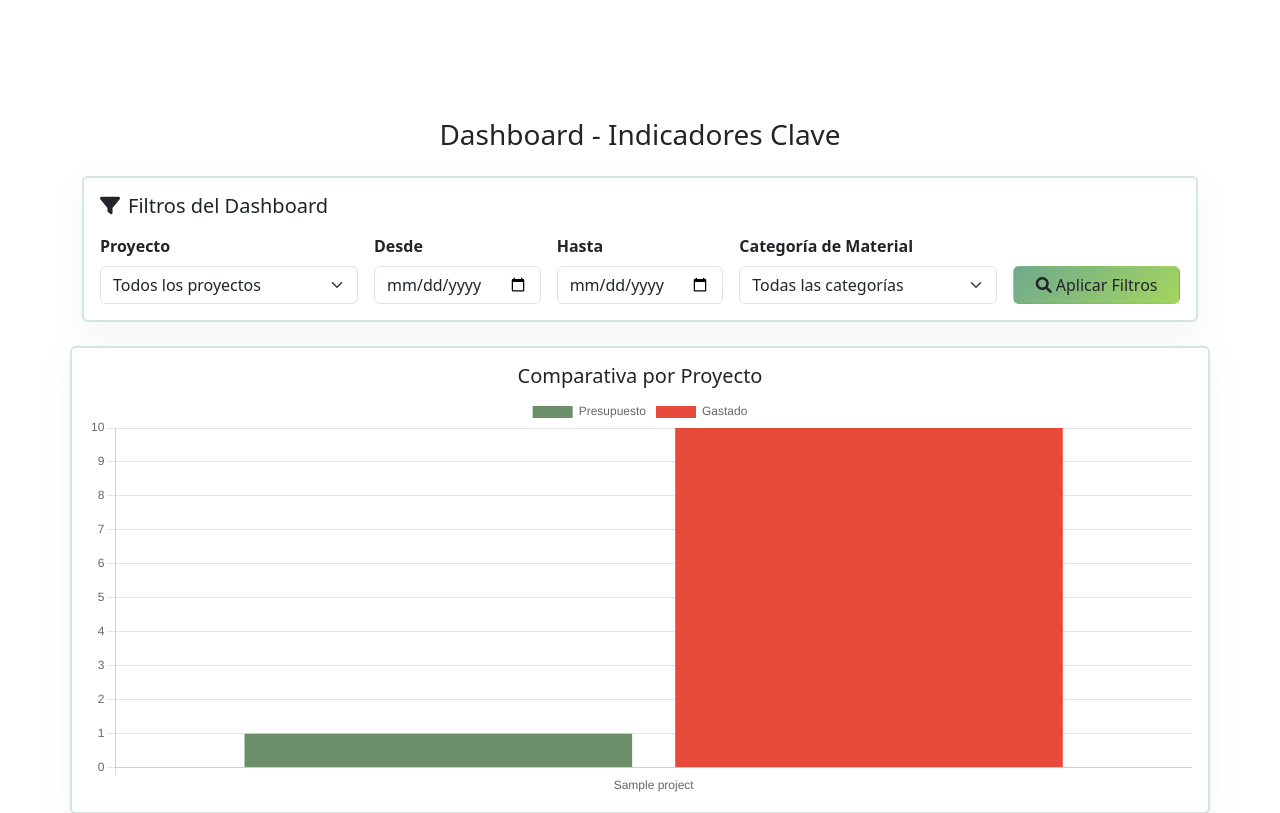
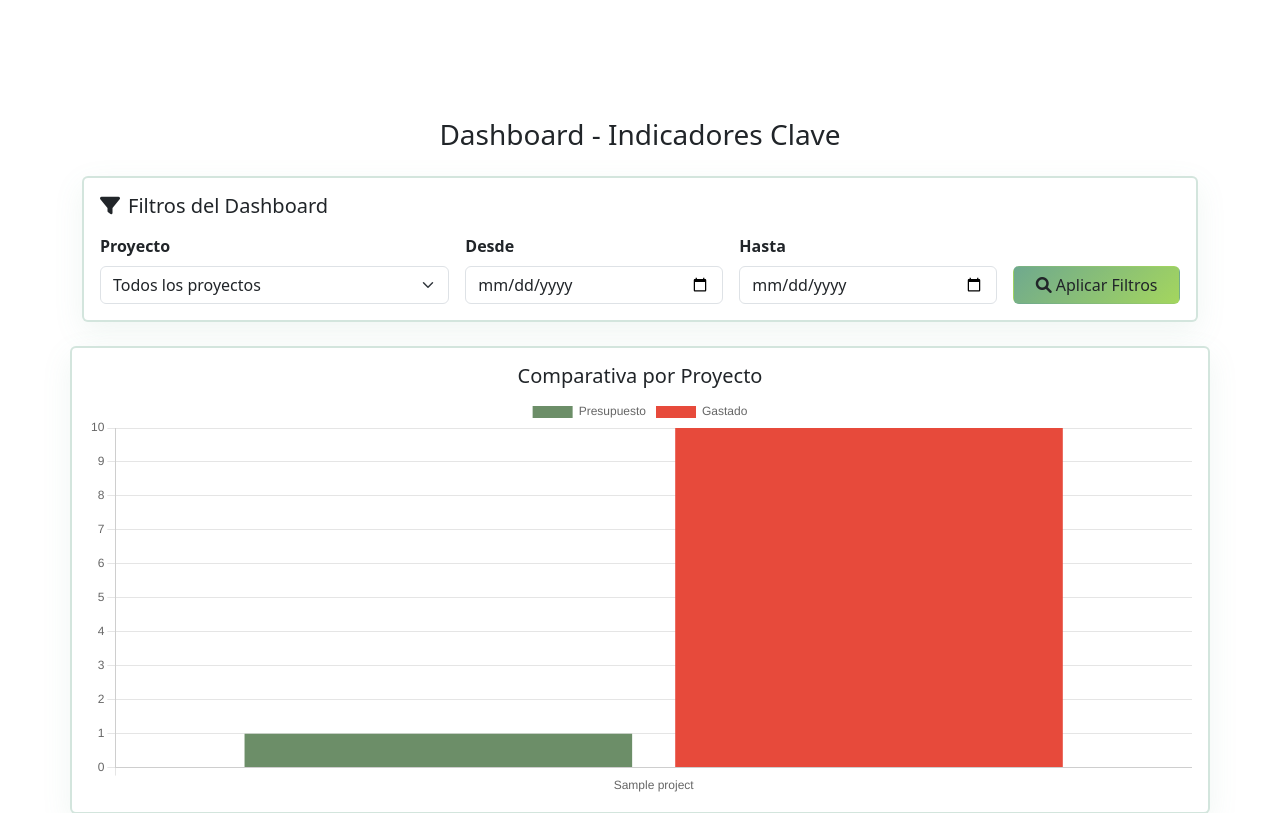
Before and after one commit to Isa-Idarraga/Inclusive-Budget, a Django app: page /jefe/ in a window 1280 px wide. Shown: the part 1061-1874 px from the top of the page. Run offline with Django 5.2, Linux system fonts and the light colour scheme; a user stored in the database is signed in; tables that the repository leaves empty hold one stand-in row (values such as "Sample post").

Commit message:
fix: corregir campo fecha y ajustar filtros del dashboard
- Cambiar created_at por fecha_creacion en queries de proyectos
- Filtrar dropdown de proyectos para excluir estado futuro
- Eliminar filtro de categoría de material según requisitos actualizados
- Ajustar layout del formulario de filtros (3 campos en lugar de 4)

```diff
--- a/dashboard/views.py
+++ b/dashboard/views.py
@@ -62,7 +62,6 @@ def kpis(request):
 
     # === FILTROS ===
     proyecto_id = request.GET.get("proyecto")
-    categoria_material = request.GET.get("categoria")
     fecha_desde = request.GET.get("fecha_desde")
     fecha_hasta = request.GET.get("fecha_hasta")
 
@@ -75,9 +74,9 @@ def kpis(request):
 
     # Aplicar filtro por período (fecha de creación del proyecto)
     if fecha_desde:
-        proyectos = proyectos.filter(created_at__gte=fecha_desde)
+        proyectos = proyectos.filter(fecha_creacion__gte=fecha_desde)
     if fecha_hasta:
-        proyectos = proyectos.filter(created_at__lte=fecha_hasta)
+        proyectos = proyectos.filter(fecha_creacion__lte=fecha_hasta)
 
     # Resumen financiero consolidado
     # Use the stored presupuesto field for total_presupuesto but prefer the computed
@@ -107,20 +106,12 @@ def kpis(request):
     # Materiales con stock bajo (porcentaje de presentation_qty)
     materiales_bajo = Material.objects.filter(stock__lte=F('presentation_qty') * (material_threshold/100.0))
 
-    # Aplicar filtro por categoría de material si se especifica
-    if categoria_material:
-        materiales_bajo = materiales_bajo.filter(category=categoria_material)
-
     # Materiales con stock < 10 por proyecto
     materiales_bajo_10 = ProyectoMaterial.objects.filter(stock_proyecto__lt=10)
 
     # Filtrar materiales bajo stock por proyecto si aplica
     if proyecto_id:
         materiales_bajo_10 = materiales_bajo_10.filter(proyecto_id=proyecto_id)
-
-    # Filtrar por categoría de material si aplica
-    if categoria_material:
-        materiales_bajo_10 = materiales_bajo_10.filter(material__category=categoria_material)
 
     # Proyectos con desviación significativa
     proyectos_desviacion = []
@@ -138,11 +129,8 @@ def kpis(request):
                     "porcentaje": porcentaje,
                 })
 
-    # Obtener lista de proyectos para el dropdown de filtros
-    todos_proyectos = Project.objects.all().order_by('-created_at')
-
-    # Obtener categorías disponibles de Material.CATEGORIES
-    categorias = Material.CATEGORIES
+    # Obtener lista de proyectos para el dropdown de filtros (solo activos y en progreso)
+    todos_proyectos = Project.objects.filter(~Q(estado="futuro")).order_by('-fecha_creacion')
 
     context = {
         "porcentaje_avance": round(porcentaje_avance, 2),
@@ -158,9 +146,7 @@ def kpis(request):
         "material_threshold": material_threshold,
         # Filtros
         "todos_proyectos": todos_proyectos,
-        "categorias": categorias,
         "proyecto_filter": proyecto_id,
-        "categoria_filter": categoria_material,
         "fecha_desde_filter": fecha_desde,
         "fecha_hasta_filter": fecha_hasta,
     }
@@ -191,7 +177,6 @@ def kpis_data(request):
 
     # === APLICAR MISMOS FILTROS QUE EN kpis() ===
     proyecto_id = request.GET.get("proyecto")
-    categoria_material = request.GET.get("categoria")
     fecha_desde = request.GET.get("fecha_desde")
     fecha_hasta = request.GET.get("fecha_hasta")
 
@@ -202,15 +187,12 @@ def kpis_data(request):
     if proyecto_id:
         proyectos_qs = proyectos_qs.filter(id=proyecto_id)
     if fecha_desde:
-        proyectos_qs = proyectos_qs.filter(created_at__gte=fecha_desde)
+        proyectos_qs = proyectos_qs.filter(fecha_creacion__gte=fecha_desde)
     if fecha_hasta:
-        proyectos_qs = proyectos_qs.filter(created_at__lte=fecha_hasta)
+        proyectos_qs = proyectos_qs.filter(fecha_creacion__lte=fecha_hasta)
 
     # Materiales bajo stock
     materiales_qs = Material.objects.filter(stock__lte=F('presentation_qty') * (material_threshold/100.0))
-
-    if categoria_material:
-        materiales_qs = materiales_qs.filter(category=categoria_material)
 
     payload = compute_kpis_from_django(proyectos_qs, materiales_qs, material_threshold=material_threshold, desviacion_threshold=desviacion_threshold)
 
--- a/templates/dashboard/home_jefe.html
+++ b/templates/dashboard/home_jefe.html
@@ -72,7 +72,7 @@
     <h5 class="mb-3"><i class="fas fa-filter me-2"></i>Filtros del Dashboard</h5>
     <form method="get" id="dashboard-filters-form">
       <div class="row g-3">
-        <div class="col-md-3">
+        <div class="col-md-4">
           <label for="proyecto" class="form-label">Proyecto</label>
           <select name="proyecto" id="proyecto" class="form-select">
             <option value="">Todos los proyectos</option>
@@ -84,28 +84,16 @@
           </select>
         </div>
 
-        <div class="col-md-2">
+        <div class="col-md-3">
           <label for="fecha_desde" class="form-label">Desde</label>
           <input type="date" name="fecha_desde" id="fecha_desde" class="form-control"
                  value="{{ fecha_desde_filter|default:'' }}">
         </div>
 
-        <div class="col-md-2">
+        <div class="col-md-3">
           <label for="fecha_hasta" class="form-label">Hasta</label>
           <input type="date" name="fecha_hasta" id="fecha_hasta" class="form-control"
                  value="{{ fecha_hasta_filter|default:'' }}">
-        </div>
-
-        <div class="col-md-3">
-          <label for="categoria" class="form-label">Categoría de Material</label>
-          <select name="categoria" id="categoria" class="form-select">
-            <option value="">Todas las categorías</option>
-            {% for cat_code, cat_label in categorias %}
-              <option value="{{ cat_code }}" {% if categoria_filter == cat_code %}selected{% endif %}>
-                {{ cat_label }}
-              </option>
-            {% endfor %}
-          </select>
         </div>
 
         <div class="col-md-2 d-flex align-items-end">
@@ -121,7 +109,7 @@
     </form>
 
     <!-- Filtros activos -->
-    {% if proyecto_filter or categoria_filter or fecha_desde_filter or fecha_hasta_filter %}
+    {% if proyecto_filter or fecha_desde_filter or fecha_hasta_filter %}
       <div class="mt-3">
         <strong>Filtros activos:</strong>
         {% if proyecto_filter %}
@@ -129,18 +117,7 @@
             {% if p.id|stringformat:"s" == proyecto_filter %}
               <span class="badge bg-inclusive-primary ms-2">
                 Proyecto: {{ p.name }}
-                <a href="?desviacion_threshold={{ desviacion_threshold }}&material_threshold={{ material_threshold }}{% if categoria_filter %}&categoria={{ categoria_filter }}{% endif %}{% if fecha_desde_filter %}&fecha_desde={{ fecha_desde_filter }}{% endif %}{% if fecha_hasta_filter %}&fecha_hasta={{ fecha_hasta_filter }}{% endif %}"
-                   class="text-white ms-1" style="text-decoration: none;">×</a>
-              </span>
-            {% endif %}
-          {% endfor %}
-        {% endif %}
-        {% if categoria_filter %}
-          {% for cat_code, cat_label in categorias %}
-            {% if cat_code == categoria_filter %}
-              <span class="badge bg-inclusive-primary ms-2">
-                Categoría: {{ cat_label }}
-                <a href="?desviacion_threshold={{ desviacion_threshold }}&material_threshold={{ material_threshold }}{% if proyecto_filter %}&proyecto={{ proyecto_filter }}{% endif %}{% if fecha_desde_filter %}&fecha_desde={{ fecha_desde_filter }}{% endif %}{% if fecha_hasta_filter %}&fecha_hasta={{ fecha_hasta_filter }}{% endif %}"
+                <a href="?desviacion_threshold={{ desviacion_threshold }}&material_threshold={{ material_threshold }}{% if fecha_desde_filter %}&fecha_desde={{ fecha_desde_filter }}{% endif %}{% if fecha_hasta_filter %}&fecha_hasta={{ fecha_hasta_filter }}{% endif %}"
                    class="text-white ms-1" style="text-decoration: none;">×</a>
               </span>
             {% endif %}
@@ -149,14 +126,14 @@
         {% if fecha_desde_filter %}
           <span class="badge bg-inclusive-primary ms-2">
             Desde: {{ fecha_desde_filter }}
-            <a href="?desviacion_threshold={{ desviacion_threshold }}&material_threshold={{ material_threshold }}{% if proyecto_filter %}&proyecto={{ proyecto_filter }}{% endif %}{% if categoria_filter %}&categoria={{ categoria_filter }}{% endif %}{% if fecha_hasta_filter %}&fecha_hasta={{ fecha_hasta_filter }}{% endif %}"
+            <a href="?desviacion_threshold={{ desviacion_threshold }}&material_threshold={{ material_threshold }}{% if proyecto_filter %}&proyecto={{ proyecto_filter }}{% endif %}{% if fecha_hasta_filter %}&fecha_hasta={{ fecha_hasta_filter }}{% endif %}"
                class="text-white ms-1" style="text-decoration: none;">×</a>
           </span>
         {% endif %}
         {% if fecha_hasta_filter %}
           <span class="badge bg-inclusive-primary ms-2">
             Hasta: {{ fecha_hasta_filter }}
-            <a href="?desviacion_threshold={{ desviacion_threshold }}&material_threshold={{ material_threshold }}{% if proyecto_filter %}&proyecto={{ proyecto_filter }}{% endif %}{% if categoria_filter %}&categoria={{ categoria_filter }}{% endif %}{% if fecha_desde_filter %}&fecha_desde={{ fecha_desde_filter }}{% endif %}"
+            <a href="?desviacion_threshold={{ desviacion_threshold }}&material_threshold={{ material_threshold }}{% if proyecto_filter %}&proyecto={{ proyecto_filter }}{% endif %}{% if fecha_desde_filter %}&fecha_desde={{ fecha_desde_filter }}{% endif %}"
                class="text-white ms-1" style="text-decoration: none;">×</a>
           </span>
         {% endif %}
```
